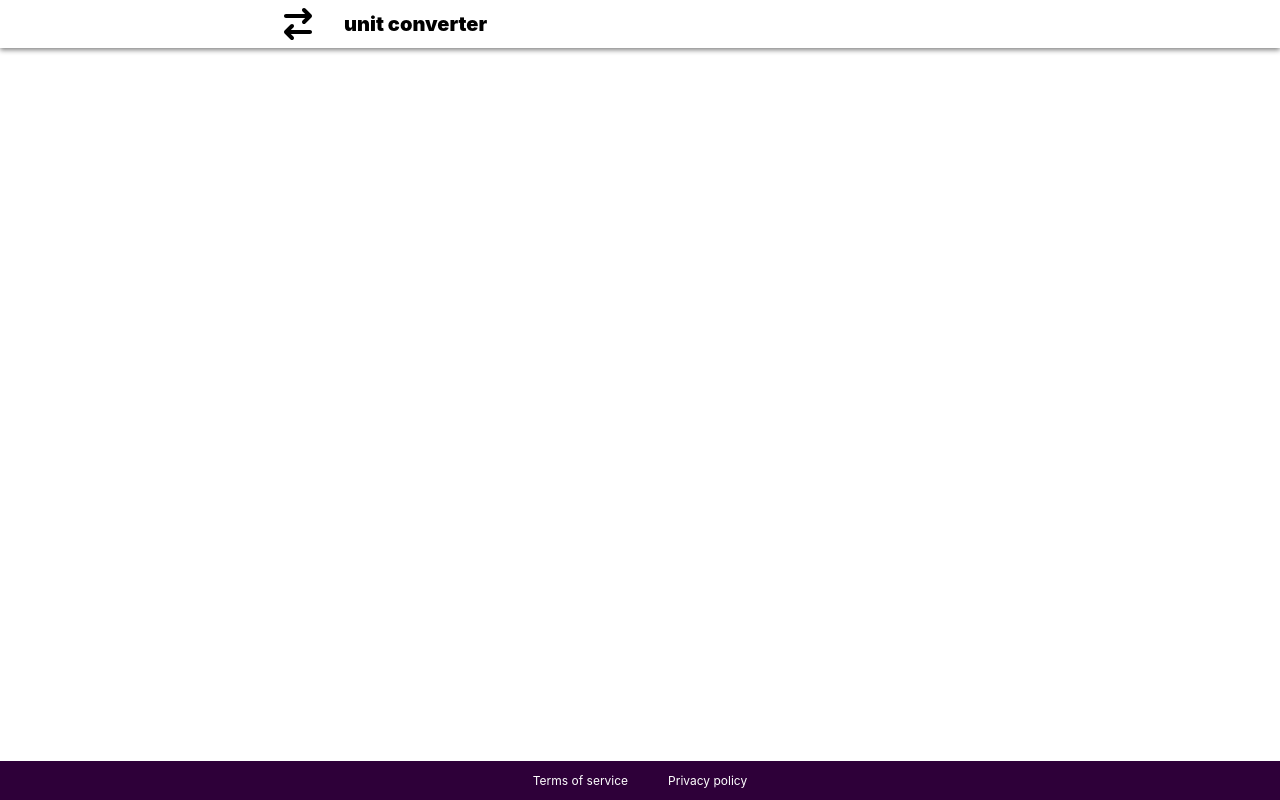
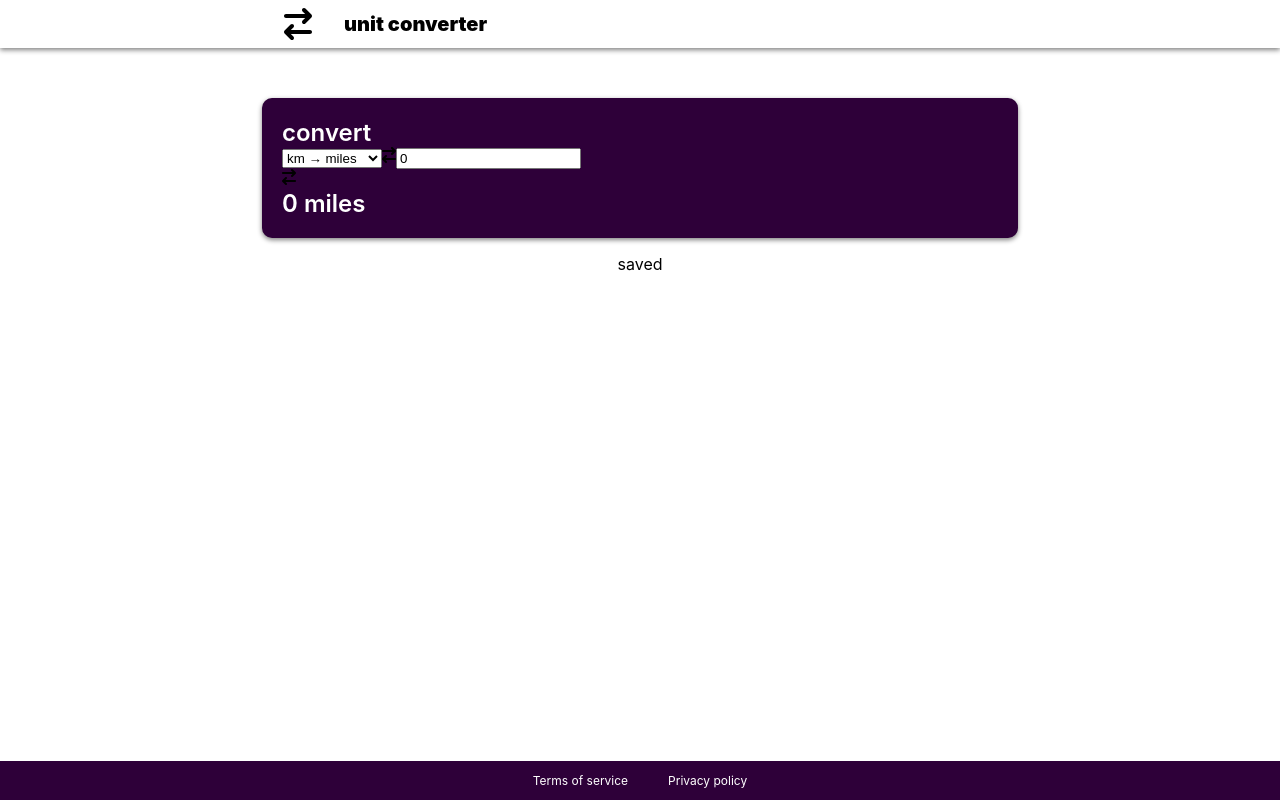
Before and after one commit to tomasrobino/unit-converter, a React (Create React App) app: page / in a window 1280 px wide. Built offline with nearby package versions, Linux system fonts and the light colour scheme.

Commit message:
unit conversion done

```diff
--- a/src/App.css
+++ b/src/App.css
@@ -3,9 +3,12 @@
   --purple: #2E0039;
 }
 
-.App {
-  text-align: center;
+input::-webkit-outer-spin-button,
+input::-webkit-inner-spin-button {
+  -webkit-appearance: none;
+  margin: 0;
 }
+
 
 .header {
   display: flex;
@@ -14,7 +17,7 @@
 }
 
 .headerGroup {
-  justify-content: start;
+  justify-content: flex-start;
   align-items: center;
   display: flex;
   height: 48px;
@@ -33,6 +36,30 @@
   width: 32px;
   height: 32px;
 }
+
+
+.main {
+  display: flex;
+  flex-direction: column;
+  align-items: center;
+}
+
+.convert {
+  border-radius: 10px;
+  box-shadow: 0 2px 5px gray;
+  margin-top: 50px;
+  width: var(--alignment);
+  background-color: var(--purple);
+  padding: 20px;
+}
+
+.convert p {
+  color: white;
+  font-weight: 600;
+  font-size: 24px;
+  margin: 0;
+}
+
 
 .footer {
   position: absolute;
--- a/src/Main.js
+++ b/src/Main.js
@@ -1,3 +1,92 @@
+import { useState } from 'react';
+import exchange from './exchange.svg';
+
 export default function Main() {
+    const [selected, setSelected] = useState("km-mi");
+    const [typed, setTyped] = useState(0);
 
+    function handleSelection(e) {
+        setSelected(e.target.value)
+    }
+
+    function handleInput(e) {
+        setTyped(e.target.value);
+    }
+
+    function handleExchange(e) {
+        setTyped(result[0]);
+        switch (selected) {
+            case "km-mi":
+                setSelected("mi-km");
+                break;
+            case "mi-km":
+                setSelected("km-mi");
+                break;
+            case "ft-m":
+                setSelected("m-ft");
+                break;
+            case "m-ft":
+                setSelected("ft-m");
+                break;
+            case "cm-in":
+                setSelected("in-cm");
+                break;
+            case "in-cm":
+                setSelected("cm-in");
+                break;
+            default:
+                break;
+        }
+    }
+
+    let result = (function() {
+        switch (selected) {
+            case "km-mi":
+                return [typed*0.621371, " miles"];
+            case "mi-km":
+                return [typed*1.60934, " kilometers"];
+            case "ft-m":
+                return [typed*0.3048, " meters"];
+            case "m-ft":
+                return [typed*3.28084, " feet"];
+            case "cm-in":
+                return [typed*0.3937, " inches"];
+            case "in-cm":
+                return [typed*2.54, " centimeters"];
+            default:
+                break;
+        }
+    })()
+
+    result[0]*=100;
+    result[0] = Math.trunc(result[0]);
+    result[0]/=100;
+
+    return (
+        <div className="main">
+            <div className="convert">
+                <p>convert</p>
+                <div>
+                    <select name="selConversion" onChange={handleSelection} value={selected}>
+                        <option value="km-mi">km &rarr; miles</option>
+                        <option value="mi-km">miles &rarr; km</option>
+                        <option value="ft-m">ft &rarr; meters</option>
+                        <option value="m-ft">meters &rarr; ft</option>
+                        <option value="cm-in">cm &rarr; inches</option>
+                        <option value="in-cm">inches &rarr; cm</option>
+                    </select>
+                    <img src={exchange} onClick={handleExchange} alt="" className='exchangeImg'/>
+                    <input type="number" step="any" value={typed} onChange={handleInput}/>
+                </div>
+                <div>
+                    <img src={exchange} alt="" className='exchangeImg'/>
+                    <p>{result}</p>
+                </div>
+            </div>
+            <p>saved</p>
+            <div>
+
+            </div>
+        </div>
+    )
 }
```
